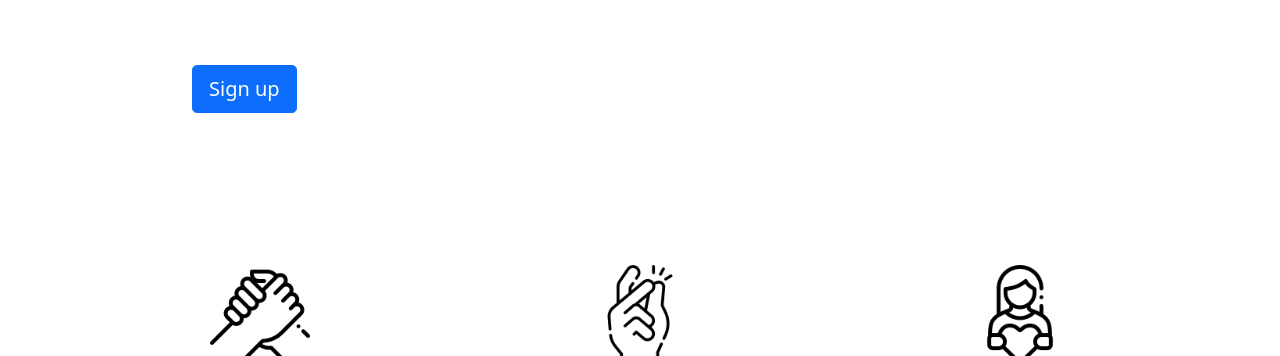
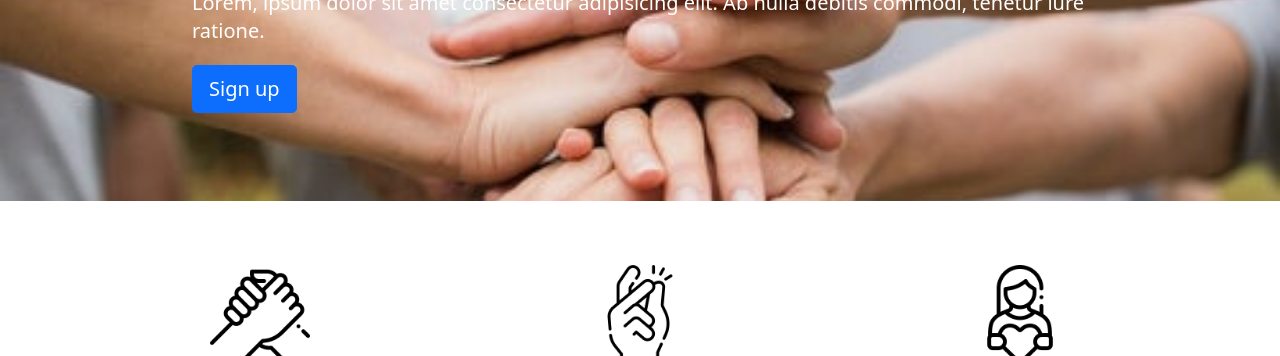
Before and after one commit to Jimena11/EntropiaBootstrap, a website: page index.html in a window 1280 px wide. Shown: the part 306-662 px from the top of the page. Drawn offline with nearby package versions, Linux system fonts and the light colour scheme; the site is published under a folder, as on GitHub Pages, so addresses that start at the root find nothing.

Commit message:
SASS revión image hero 2

```diff
--- a/scss/pages/_home.scss
+++ b/scss/pages/_home.scss
@@ -63,7 +63,7 @@
 }
 
 .hero-image-home {
-  background-image: url(/EntropiaBootstrap/imagenes/manos.jpg);
+  background-image: url(../imagenes/manos.jpg);
 }
 
 /*TRANSFORMACIONES*/
```
Also changed, not shown: css/styles.css.
